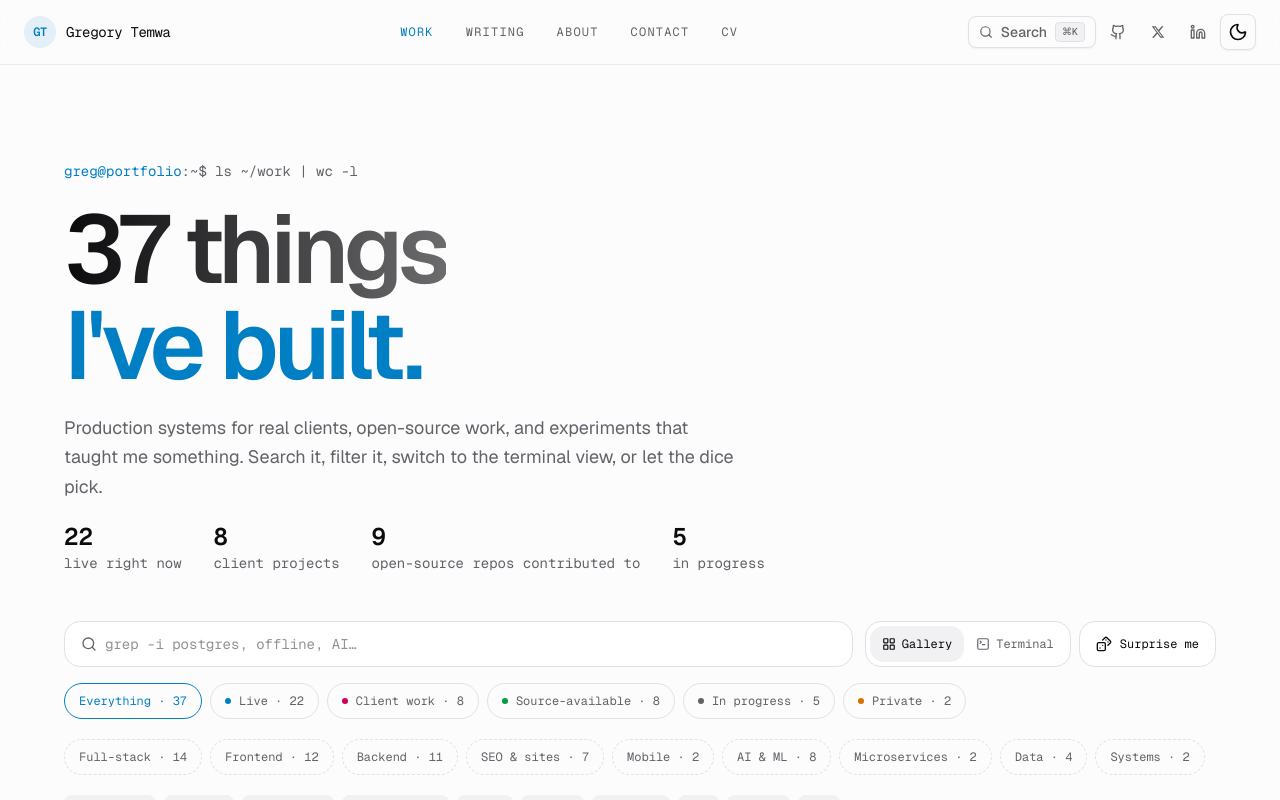
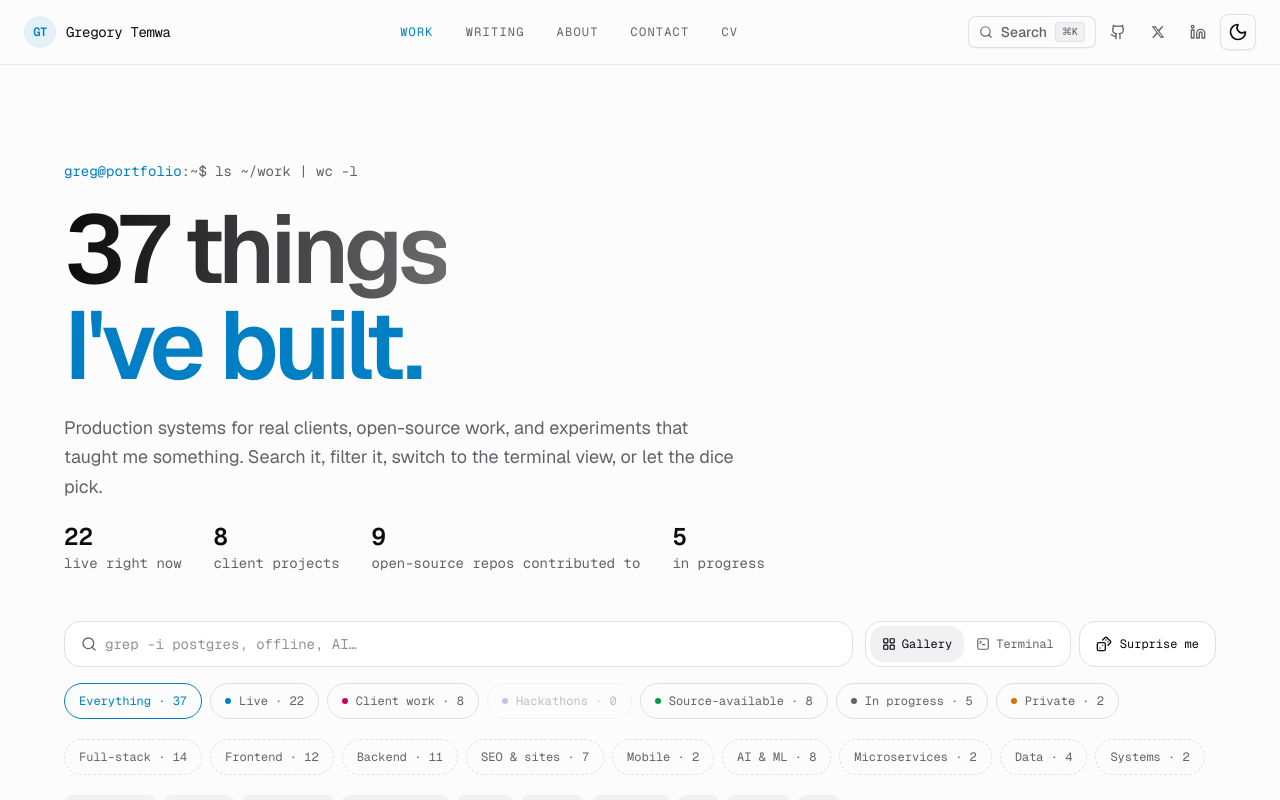
Before and after one commit to youneedgreg/Myportifolio, a Next.js app: page /projects in a window 1280 px wide. Shown: the top 800 px of the page. Built offline with nearby package versions, Linux system fonts and the light colour scheme.

Commit message:
feat(projects): add a hackathons filter
Projects can name the hackathon they were built for. /projects gets a Hackathons pill next to Client work, the case study shows the event as a badge, and a data test checks every hackathon project names its event.

```diff
--- a/app/projects/page.tsx
+++ b/app/projects/page.tsx
@@ -22,6 +22,7 @@ export default function ProjectsPage() {
       featured: Boolean(p.featured),
       openSource: Boolean(p.openSource),
       client: Boolean(p.client),
+      hackathon: Boolean(p.hackathon),
       categories: p.categories,
     }))
     .sort(byRecency)
--- a/components/project-case-study.tsx
+++ b/components/project-case-study.tsx
@@ -48,6 +48,7 @@ export default function ProjectCaseStudy({ project, prev, next, relatedPosts, si
                 {project.role} · {project.year}
               </p>
               {project.openSource && <Badge variant="outline">Open Source</Badge>}
+              {project.hackathon && <Badge variant="outline">{project.hackathon}</Badge>}
               {(isSourceAvailable || project.sourceAvailable) && <Badge variant="outline">Source-available</Badge>}
               {isPrivate && <Badge variant="outline">Private</Badge>}
               {isComingSoon && <Badge variant="secondary">Coming soon</Badge>}
--- a/components/work-explorer.tsx
+++ b/components/work-explorer.tsx
@@ -19,6 +19,7 @@ export type WorkItem = {
   featured: boolean
   openSource: boolean
   client: boolean
+  hackathon: boolean
   categories: ProjectCategory[]
 }
 
@@ -29,12 +30,13 @@ const STATUS: Record<ProjectStatus, { label: string; perms: string; dot: string
   "coming-soon": { label: "In progress", perms: "-rw-------", dot: "bg-muted-foreground" },
 }
 
-type StatusFilter = "all" | "client" | ProjectStatus
+type StatusFilter = "all" | "client" | "hackathon" | ProjectStatus
 
 const FILTERS: { id: StatusFilter; label: string; dot?: string }[] = [
   { id: "all", label: "Everything" },
   { id: "live", label: "Live", dot: STATUS.live.dot },
   { id: "client", label: "Client work", dot: "bg-chart-5" },
+  { id: "hackathon", label: "Hackathons", dot: "bg-chart-2" },
   { id: "source-available", label: "Source-available", dot: STATUS["source-available"].dot },
   { id: "coming-soon", label: "In progress", dot: STATUS["coming-soon"].dot },
   { id: "private", label: "Private", dot: STATUS.private.dot },
@@ -43,6 +45,7 @@ const FILTERS: { id: StatusFilter; label: string; dot?: string }[] = [
 function matchesStatus(item: WorkItem, filter: StatusFilter) {
   if (filter === "all") return true
   if (filter === "client") return item.client
+  if (filter === "hackathon") return item.hackathon
   return item.status === filter
 }
 
--- a/data/projects.ts
+++ b/data/projects.ts
@@ -55,6 +55,8 @@ export type Project = {
   categories: ProjectCategory[]
   /** Built for a client or employer, whatever its visibility. */
   client?: boolean
+  /** The hackathon it was built for, by name; drives the Hackathons filter on /projects. */
+  hackathon?: string
   caseStudy: CaseStudy
 }
 
```
Also changed, not shown: 1 other file (tests, documents, lock files or other folders).
